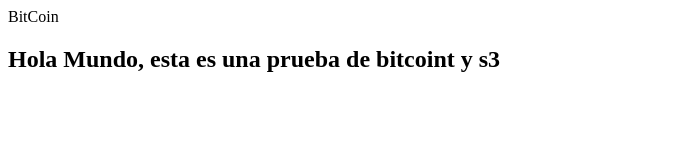
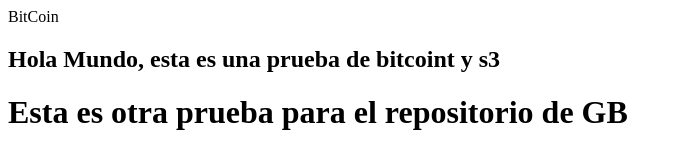
Before and after one commit to Julpr/bitcoindistribuidamcj, a plain HTML site: page index.html in a window 1280 px wide. Shown: the whole page, without its empty margins (0-682 px from the left). Drawn offline with Linux system fonts and the light colour scheme.

Commit message:
Prueba de gb

```diff
--- a/index.html
+++ b/index.html
@@ -2,4 +2,5 @@
 
 <body>
     <h2>Hola Mundo, esta es una prueba de bitcoint y s3</h2>
+    <h1>Esta es otra prueba para el repositorio de GB</h1>
 </body>
```
